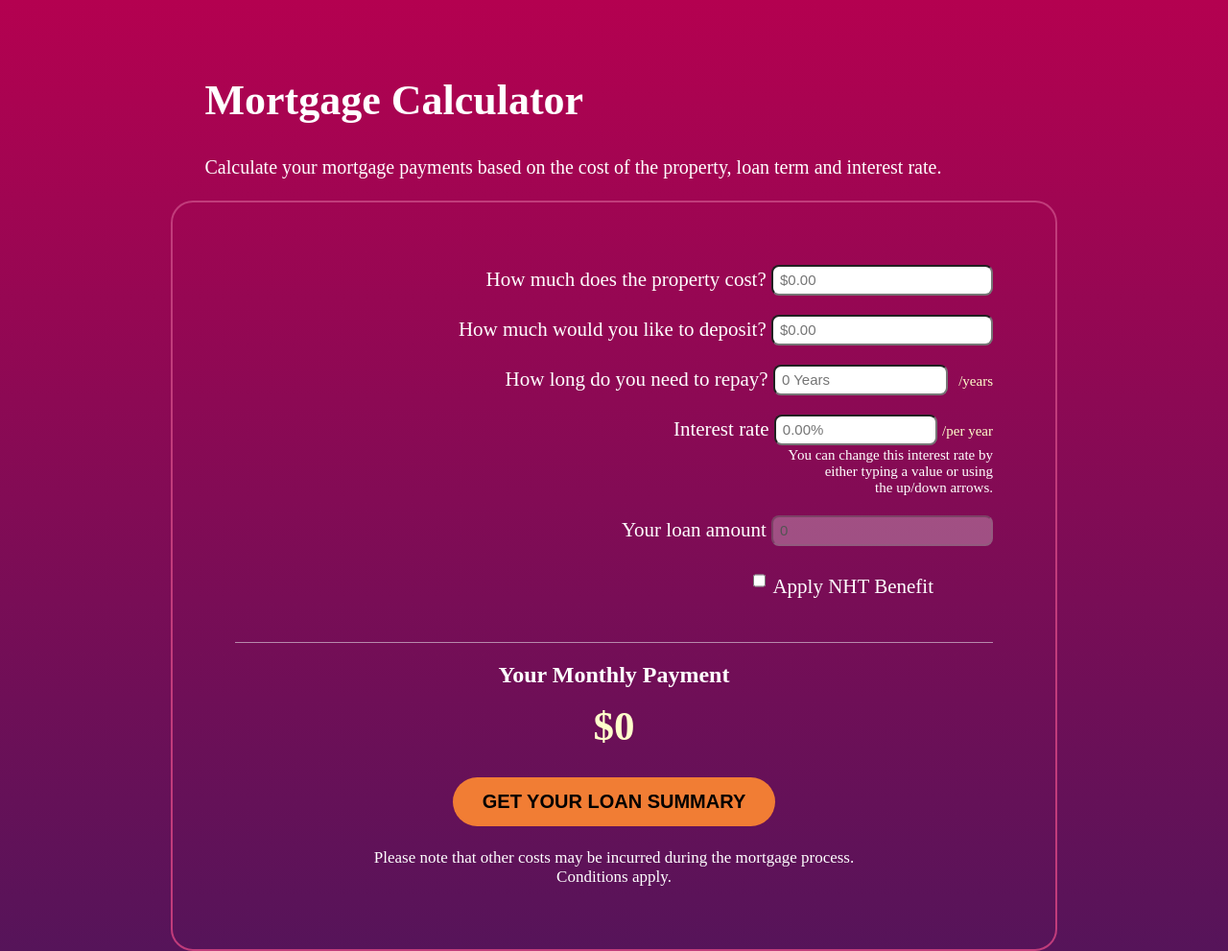
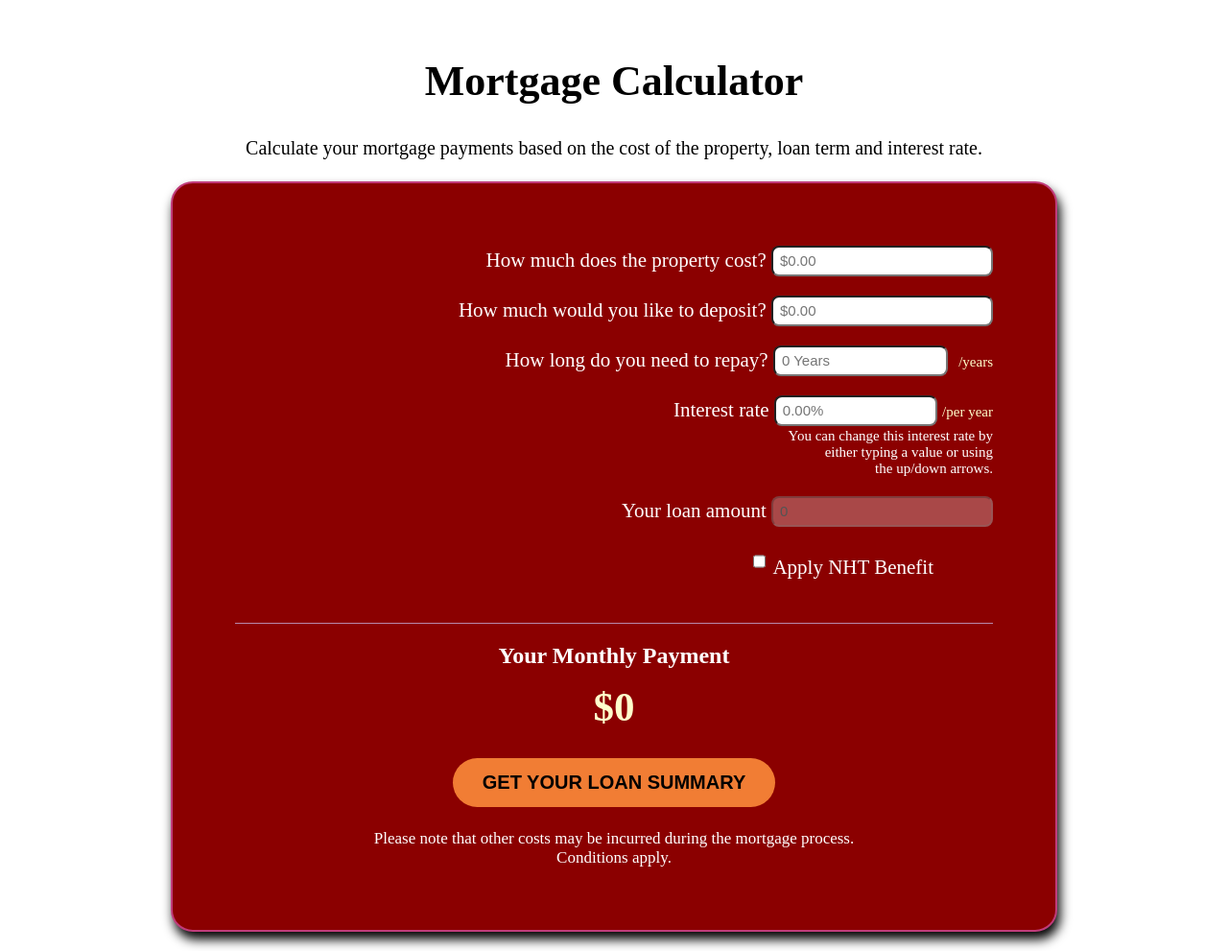
Before and after one commit to hasanuzzamanbe/Mortgage-Calculator, a plain HTML site: page index.html in a window 1280 px wide. Shown: the whole page at 96% size. Drawn offline with nearby package versions, Linux system fonts and the light colour scheme.

Commit message:
Update index.css

```diff
--- a/assets/index.css
+++ b/assets/index.css
@@ -1,7 +1,5 @@
 #app {
-    padding: 50px;
-    background-image: linear-gradient(#B40150, #51155A);
-    color: white;
+    padding: 30px;
 }
 #calculationArea .form-group {
     max-width: 790px;
@@ -18,6 +16,7 @@
 #intro {
     max-width: 853px;
     margin: 0 auto;
+    text-align: center;
 }
 
 #intro h1 {
@@ -54,6 +53,9 @@ div#calculationResults H2 {
 }
 
 div#calculationArea {
+    color: white;
+    background: darkred;
+    box-shadow: 3px 8px 12px black;
     margin: 0 auto;
     border: 2px solid #c13c7b;
     padding: 33px;
```
